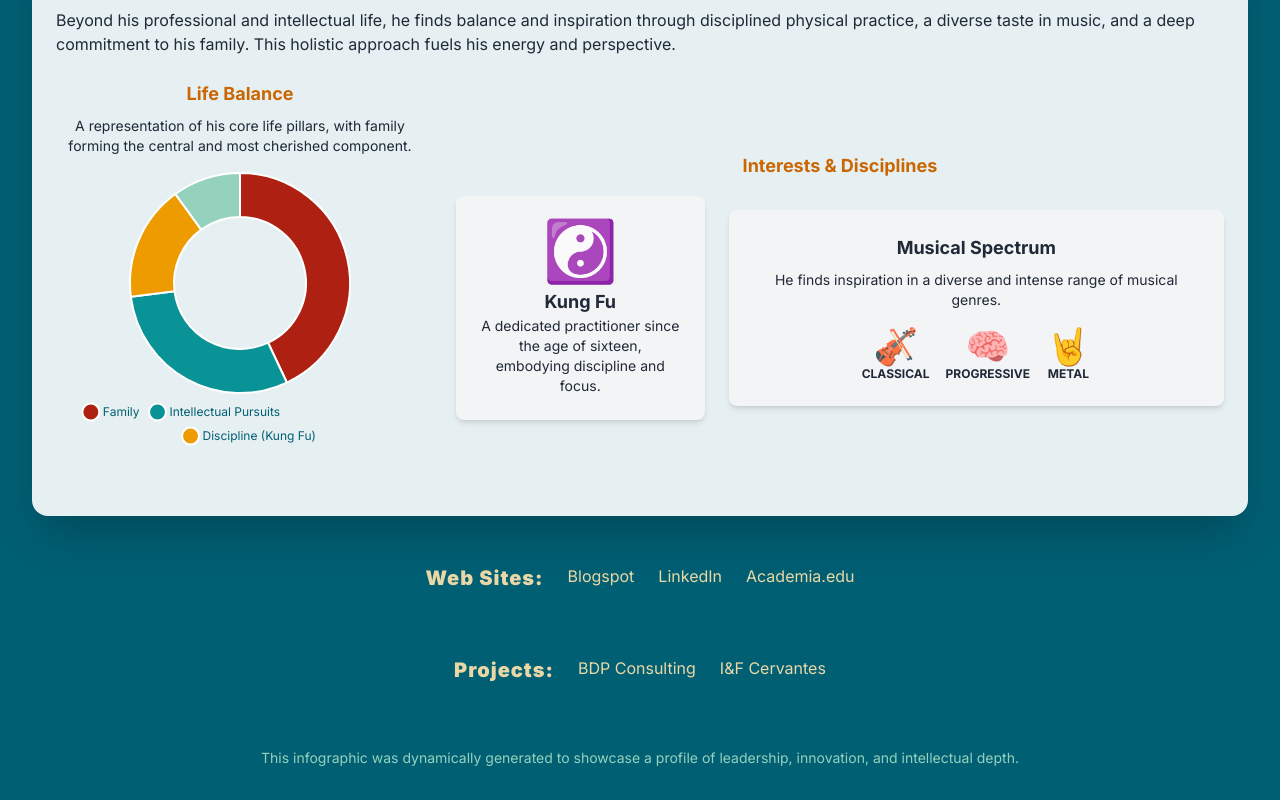
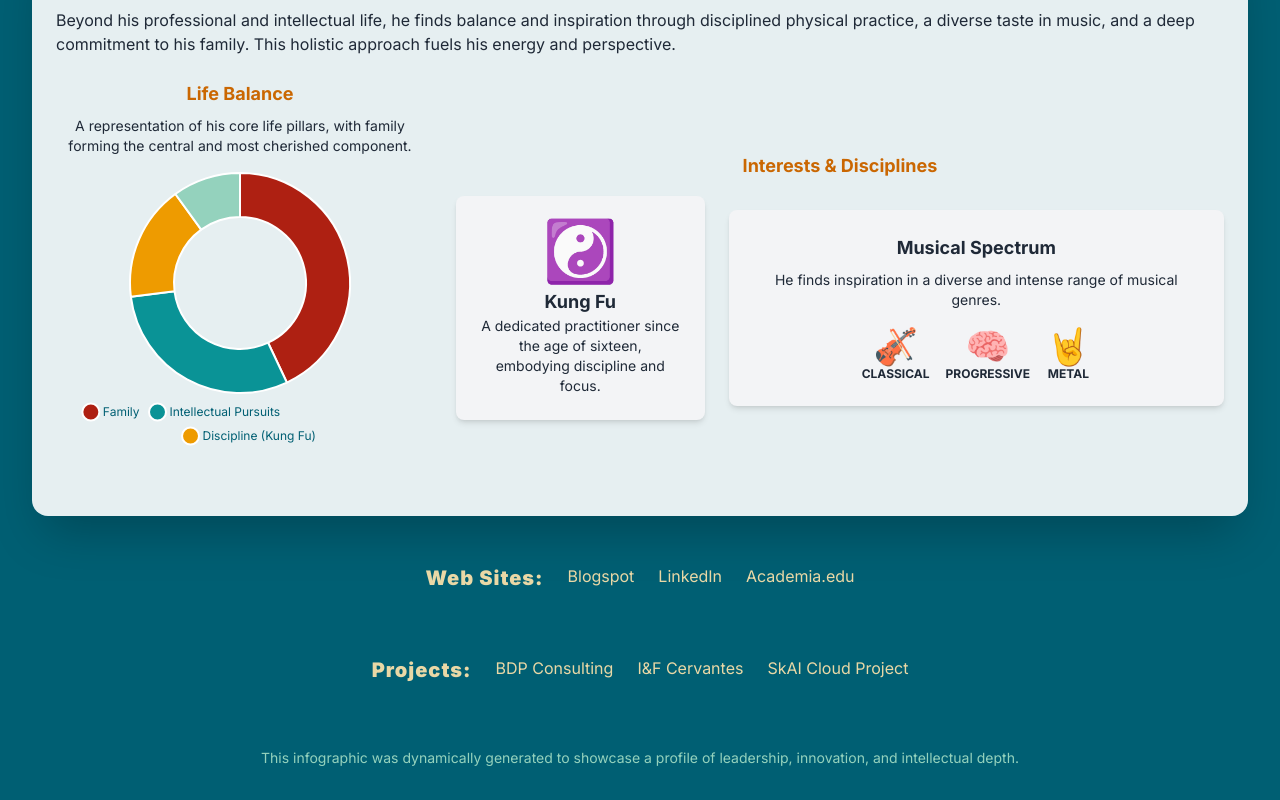
Before and after one commit to AndresAlberdi/AndresAlberdi.github.io, a plain HTML site: page index.html in a window 1280 px wide. Shown: the part 1896-2696 px from the top of the page. Drawn offline with nearby package versions, Linux system fonts and the light colour scheme.

Commit message:
Inclusion SkAI Cloud Project

```diff
--- a/index.html
+++ b/index.html
@@ -165,6 +165,7 @@
 	         </header>
 		    <a href="infografia_consultoria_bdp.html" target="_blank" class="hover:underline hover:text-[#EE9B00] transition-colors">BDP Consulting</a>
 		    <a href="infografia_proyecto_IF_Cervantes.html" target="_blank" class="hover:underline hover:text-[#EE9B00] transition-colors">I&F Cervantes</a>
+			<a href="https://skaicloudsolutions.github.io/skaicloud/" target="_blank" class="hover:underline hover:text-[#EE9B00] transition-colors">SkAI Cloud Project</a>
 		  </div>
 		  <p>This infographic was dynamically generated to showcase a profile of leadership, innovation, and intellectual depth.</p>
 
```
